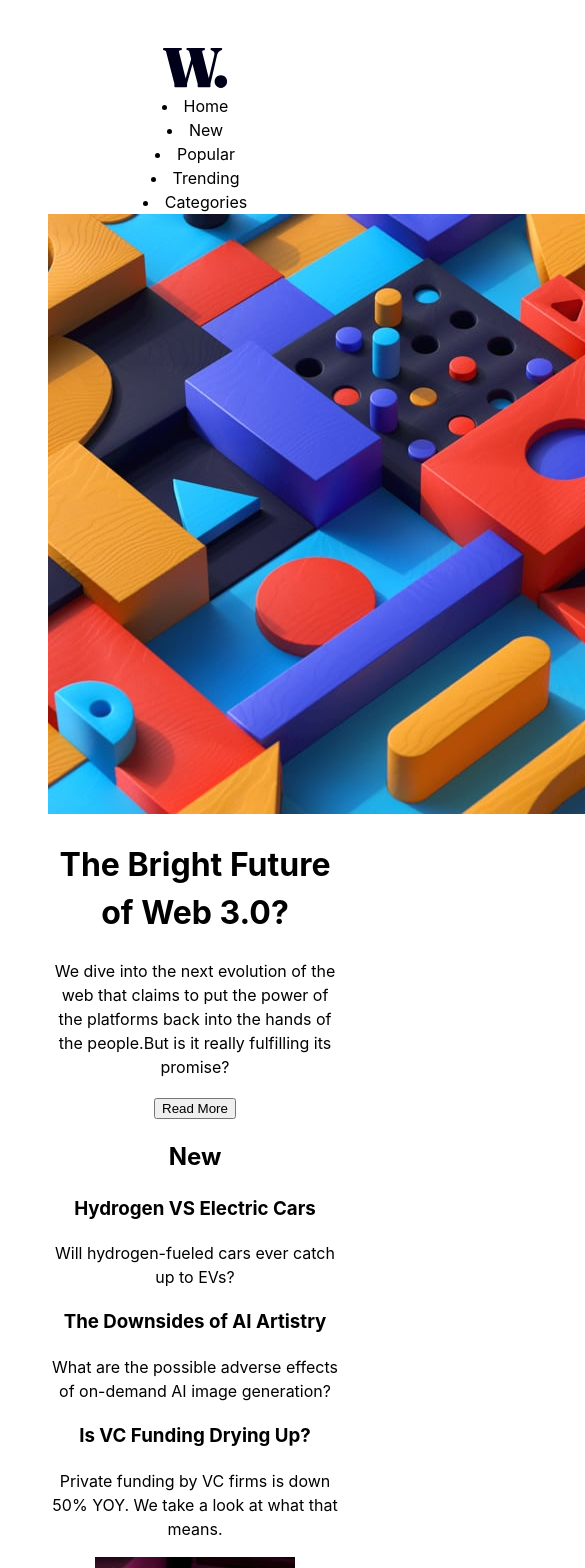
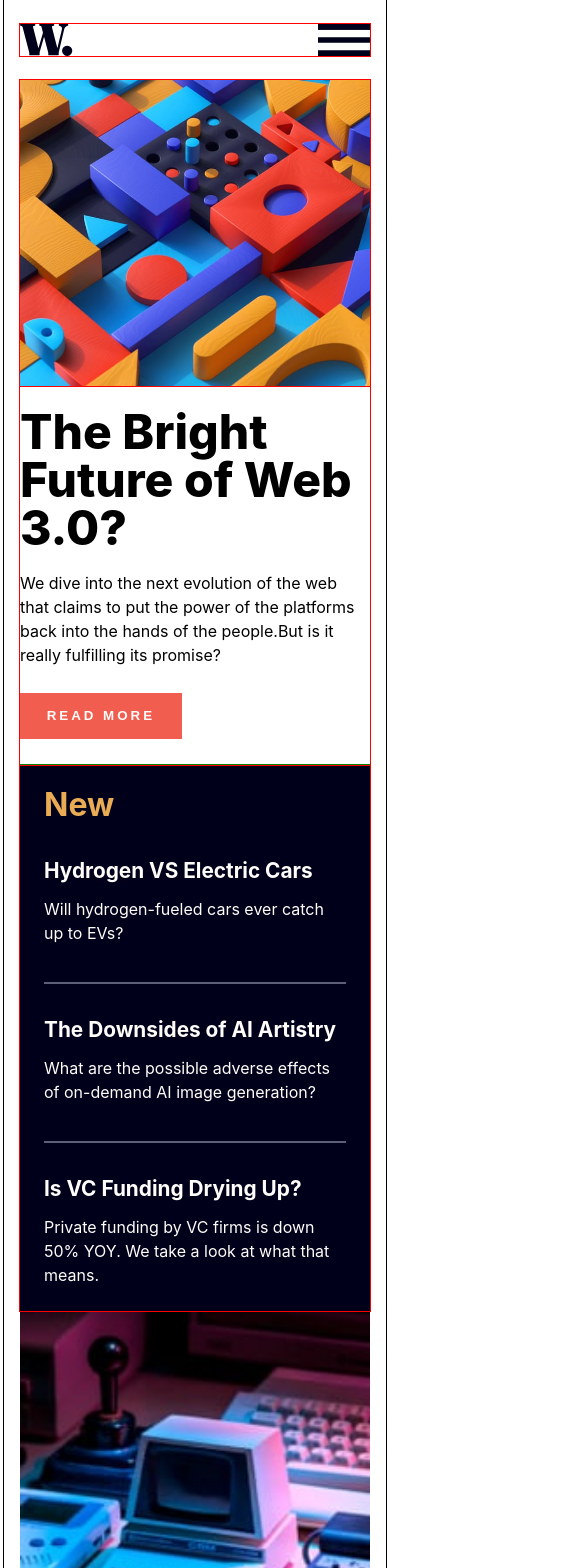
Before and after one commit to lexzee/news-home, a React (Vite) app: page / in a window 390 px wide. Shown: the top 1568 px of the page, 585 px wide, since content can reach past the window. Built offline with nearby package versions, Linux system fonts and the light colour scheme.

Commit message:
2/3 of mobile styling done

```diff
--- a/src/App.jsx
+++ b/src/App.jsx
@@ -8,7 +8,7 @@ function App() {
   const [count, setCount] = useState(0)
 
   return (
-    <body>
+    <div className='body'>
       <div className="App">
         <Header />
         <Main />
@@ -16,9 +16,9 @@ function App() {
       </div>
       <div className="attribution">
           Challenge by <a href="https://www.frontendmentor.io?ref=challenge" target="_blank">Frontend Mentor</a>.
-          Coded by <a href="https://github.com/lexzee">Your Name Here</a>.
+          Coded by <a href="https://github.com/lexzee">Lexzee</a>.
       </div>
-    </body>
+    </div>
   )
 }
 
--- a/src/App.scss
+++ b/src/App.scss
@@ -1,6 +1,16 @@
+@import 'scss/config';
+@import 'scss/utilities';
+@import 'scss/mobile';
+
 #root {
   max-width: 1280px;
   margin: 0 auto;
-  padding: 2rem;
-  text-align: center;
+  padding: 0;
+  // text-align: center;
+  display: flex;
+  place-content: center;
 }
+
+.hidden{
+  display: none;
+}
--- a/src/components/Header.jsx
+++ b/src/components/Header.jsx
@@ -1,10 +1,12 @@
 import logo from '../assets/images/logo.svg'
+import menuOpen from '../assets/images/icon-menu.svg'
 
 const Header = () => {
   return (
     <header className="header">
         <img src={logo} alt="logo" className="logo" />
-        <nav className="nav">
+        <img src={menuOpen} alt="" className="menu" />
+        <nav className="nav hidden">
           <li className="navitem">Home</li>
           <li className="navitem">New</li>
           <li className="navitem">Popular</li>
--- a/src/components/Main.jsx
+++ b/src/components/Main.jsx
@@ -22,10 +22,12 @@ const Main = () => {
           <h3>Hydrogen VS Electric Cars</h3>
           <p>Will hydrogen-fueled cars ever catch up to EVs?</p>
         </div>
+        <hr />
         <div className="news">
           <h3>The Downsides of AI Artistry</h3>
           <p>What are the possible adverse effects of on-demand AI image generation?</p>
         </div>
+        <hr />
         <div className="news">
           <h3>Is VC Funding Drying Up?</h3>
           <p>Private funding by VC firms is down 50% YOY. We take a look at what that means.</p>
--- /dev/null
+++ b/src/scss/_mobile.scss
@@ -0,0 +1,83 @@
+.body{
+  outline: 1px groove black;
+  width: 350px;
+  max-width: 350px;
+  padding: 1em;
+
+  .header{
+    outline: 1px solid red;
+    display: flex;
+    margin: .5em 0 1.5rem 0;
+
+    img{
+      width: 15%;
+    }
+
+    .logo{
+      margin-right: auto;
+    }
+  }
+
+  .hero{
+    outline: 1px solid red;
+  }
+
+  .main{
+    outline: 1px solid red;
+
+    h1{
+      font-size: 3rem;
+      font-weight: 800;
+      margin: .4em 0;
+    }
+
+    p{
+      line-height: 1.5;
+    }
+
+    button{
+      padding: 1.2em 2em;
+      background-color: $red;
+      color: $offWhite;
+      border: none;
+      text-transform: uppercase;
+      font-weight: 700;
+      letter-spacing: 3px;
+      margin: 2em 0;
+    }
+
+    .new{
+      outline: 1px solid green;
+      background-color: $dBlue;
+      color: $offWhite;
+      padding: 1.5em;
+
+      h2{
+        color: $orange;
+        font-weight: 700;
+        font-size: 2rem;
+        margin-bottom: 2.5rem;
+      }
+
+      hr{
+        // outline: 1px solid green;
+        border: 1px solid $dgBlue;
+        margin: 2.3rem 0;
+      }
+      .news{
+        // padding-bottom: 1.5em;
+        // margin: 2em 0 .5em;
+
+        h3{
+          font-weight: 700;
+          font-size: 1.3em;
+          margin-bottom: .7em;
+        }
+
+        p{
+          margin-right: 10px;
+        }
+      }
+    }
+  }
+}
--- a/src/scss/_utilities.scss
+++ b/src/scss/_utilities.scss
@@ -0,0 +1,13 @@
+*{
+  line-height: 1;
+  margin: 0;
+}
+
+img{
+  width: 100%;
+}
+p, h1, h2, h3, h4, h5{
+  font-size: 1em;
+  font-style: none;
+  font-weight: normal;
+}
```
